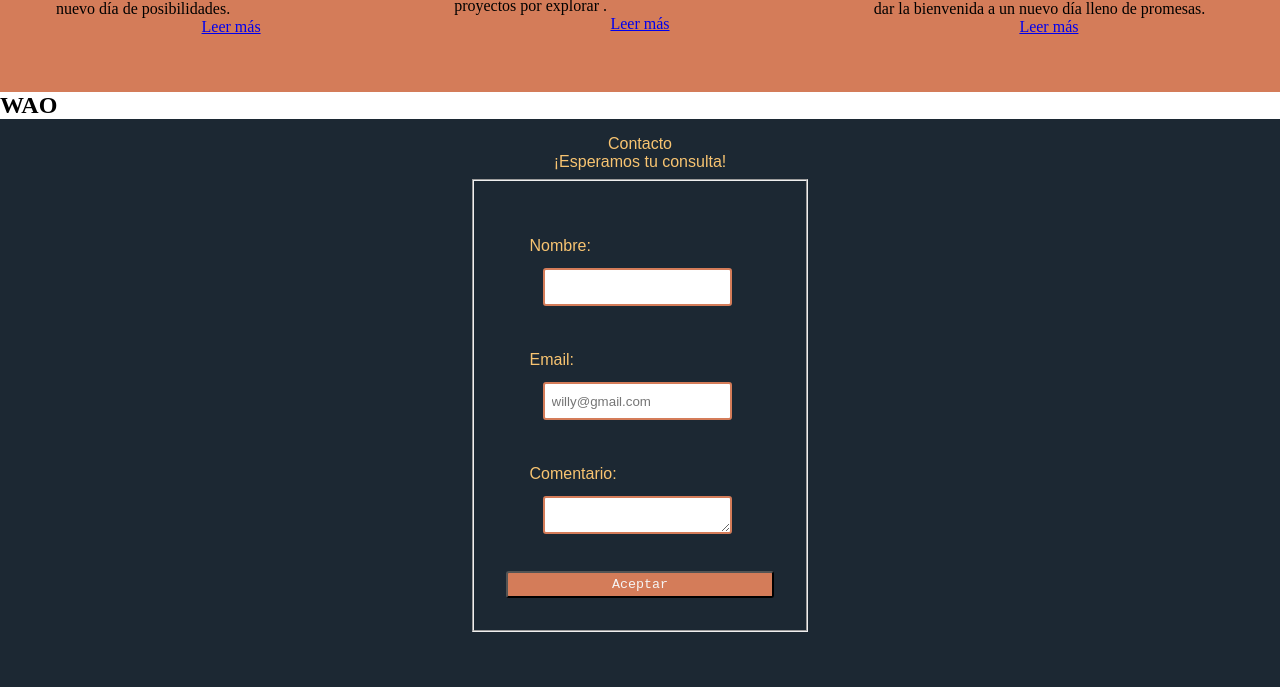
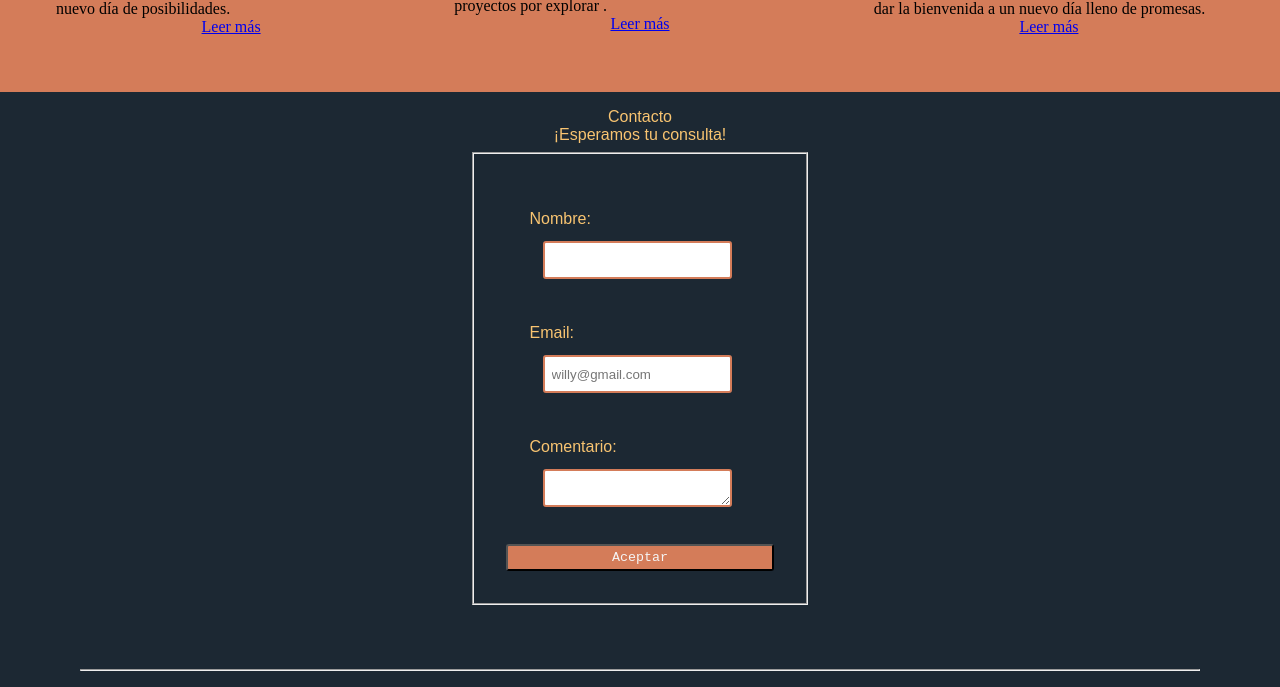
Before and after one commit to Lescano713/MiprimeraWeb, a plain HTML site: page index.html in a window 1280 px wide. Shown: the part 1836-2523 px from the top of the page. Drawn offline with Linux system fonts and the light colour scheme.

Commit message:
Corrección de main

```diff
--- a/index.html
+++ b/index.html
@@ -102,9 +102,6 @@
               <a href="#"><p>Leer más</p></a>
             </div>
         </section>
-        <div class="greeting">
-          <h2>WAO</h2>
-        </div>
       </main>
       <footer>
         <form>
```
